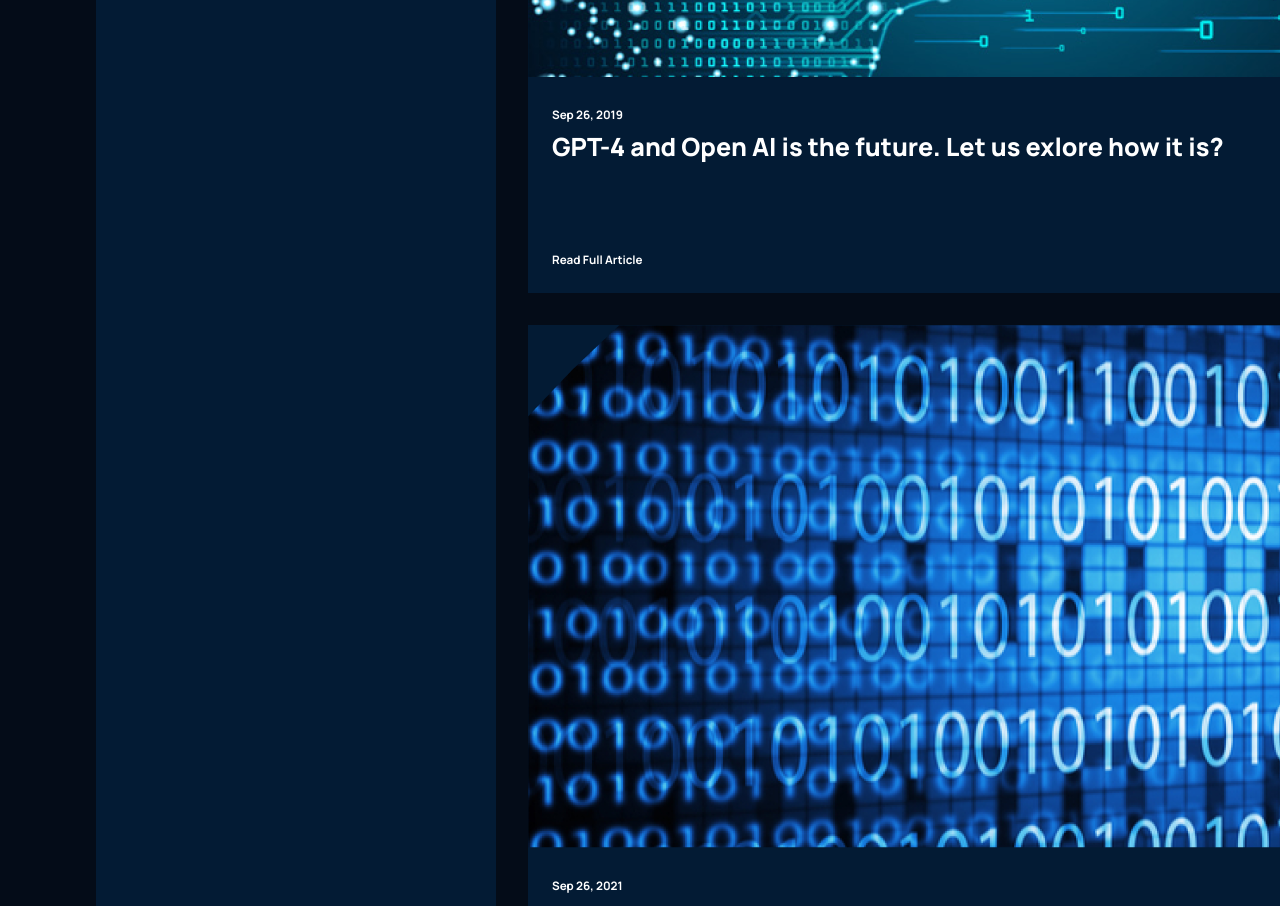
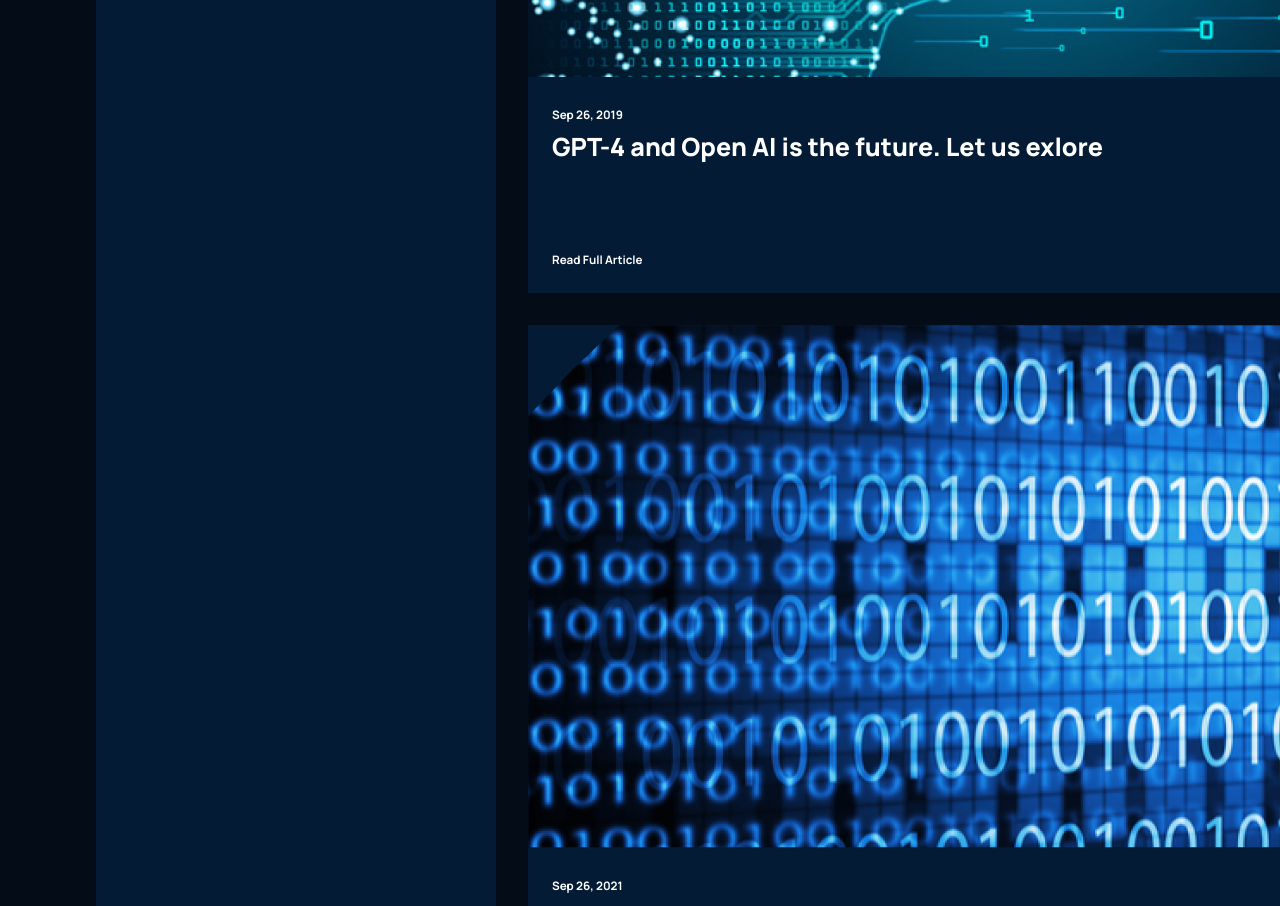
Before and after one commit to harbeeny/gpt4-hunter-react, a React (Create React App) app: page / in a window 1280 px wide. Shown: the part 3840-4746 px from the top of the page. Built offline with nearby package versions, Linux system fonts and the light colour scheme.

Commit message:
Update Blog.jsx

```diff
--- a/src/containers/blog/Blog.jsx
+++ b/src/containers/blog/Blog.jsx
@@ -14,7 +14,7 @@
         />
       </div>
       <div className="gpt4__blog-container_groupB">
-        <Article imgUrl={blog02} date="Sep 26, 2019" title="GPT-4 and Open  AI is the future. Let us exlore how it is?" />
+        <Article imgUrl={blog02} date="Sep 26, 2019" title="GPT-4 and Open  AI is the future. Let us exlore" />
         <Article imgUrl={blog03} date="Sep 26, 2020" title="GPT-4 and Open  AI is the future. Let us exlore how it is?" />
         <Article imgUrl={blog04} date="Sep 26, 2021" title="GPT-4 and Open  AI is the future. Let us exlore how it is?" />
         <Article imgUrl={blog05} date="Sep 26, 2023" title="GPT-4 and Open  AI is the future. Let us exlore how it is?" />
```
